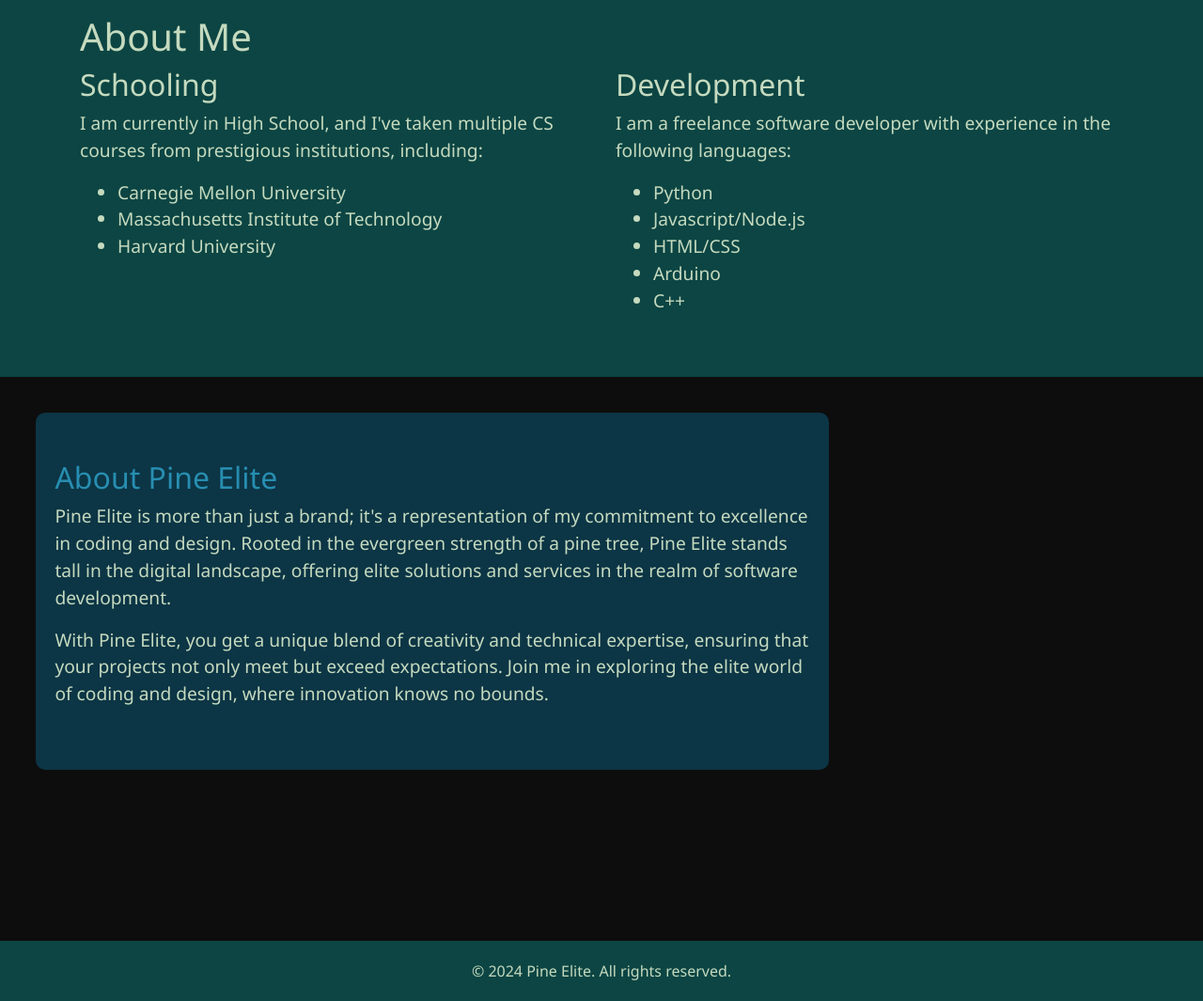
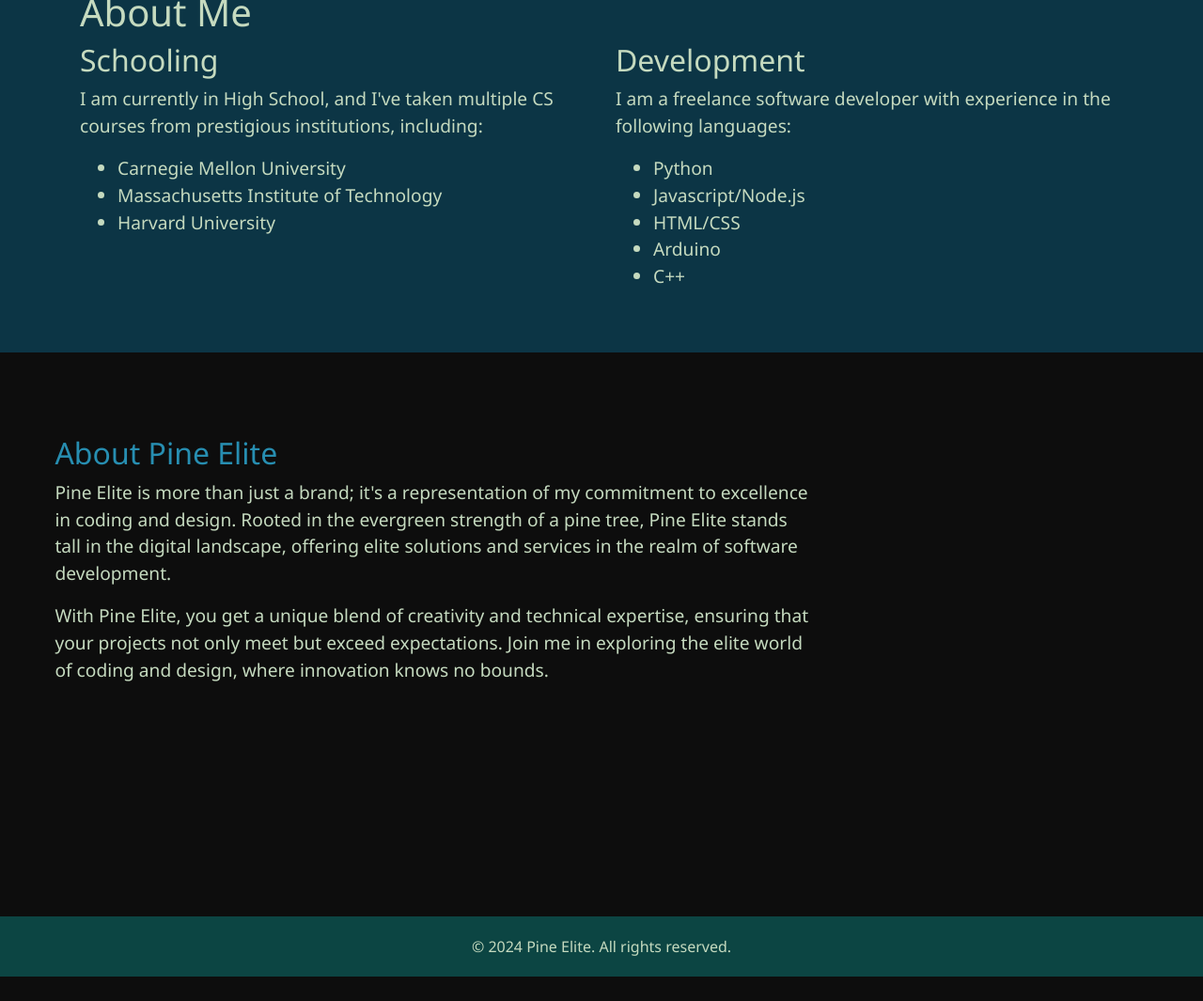
Before and after one commit to DomBDev/pineelite.com, a Flask app: page / in a window 1280 px wide. Shown: the part 923-1988 px from the top of the page at 94% size. After the commit the page ends 1962 px from the top, so only its background shows below. Run offline with Flask 3, Linux system fonts and the light colour scheme; some libraries are stand-ins or nearby versions.

Commit message:
Update styles and file paths

```diff
--- a/site/static/styles/index.css
+++ b/site/static/styles/index.css
@@ -45,8 +45,8 @@
 }
 
 .landing img {
-    /* filter: invert(10%) sepia(58%) saturate(653%) hue-rotate(84deg) brightness(101%) contrast(95%); */
-    filter: invert(0%) sepia(82%) saturate(43%) hue-rotate(136deg) brightness(100%) contrast(94%);
+    filter: invert(10%) sepia(58%) saturate(653%) hue-rotate(84deg) brightness(101%) contrast(95%);
+
     z-index: 2;
     position: absolute;
     bottom: -60px;
@@ -207,7 +207,7 @@
 
 /* Biographical Information section styles */
 .bio {
-    background-color: var(--dark-teal); /* Dark forest green background color */
+    background-color: var(--dark-blue); /* Dark forest green background color */
     color: var(--light-green); /* Light blue text color */
     padding: 50px 20px;
     position: relative;
@@ -240,7 +240,6 @@
     margin: 3vw;
     margin-right: 0;
     border-radius: 10px;
-    background-color: var(--dark-blue); /* Dark greenish brown background color */
     color: var(--light-green);
     padding: 50px 20px;
 }
--- a/site/templates/base.html
+++ b/site/templates/base.html
@@ -17,7 +17,7 @@
     <script src="https://cdn.jsdelivr.net/npm/@popperjs/core@2.10.2/dist/umd/popper.min.js" integrity="sha384-B0qVSlMAq8sh+I/6aBEyjPU7UAd9J6eVa1Pz3HXP8Eh3K99T0E21aC2JL0i6drO" crossorigin="anonymous"></script>
     <script src="https://maxcdn.bootstrapcdn.com/bootstrap/4.0.0/js/bootstrap.min.js" integrity="sha384-JZR6Spejh4U02d8jOt6vLEHfe/JQGiRRSQQxSfFWpi1MquVdAyjUar5+76PVCmYl" crossorigin="anonymous"></script>
     <!-- Add any additional CSS or head content here -->
-    <link rel="stylesheet" href="{{ url_for('static', filename='/styles/styles.css') }}">
+    <link rel="stylesheet" href="{{ url_for('static', filename='styles/styles.css') }}">
     {% block extra_css %}{% endblock %}
 </head>
 <body>
--- a/site/templates/index.html
+++ b/site/templates/index.html
@@ -18,8 +18,6 @@
             </div>
         </div>
     </section>
-
-    <section class="divider"></section>
 
     <!-- Biographical Information Section -->
     <section class="bio">
--- a/site/templates/portfolio.html
+++ b/site/templates/portfolio.html
@@ -79,5 +79,5 @@
 {% endblock %}
 
 {% block extra_css %}
-    <link rel="stylesheet" href="{{ url_for('static', filename='/styles/portfolio.css') }}">
+    <link rel="stylesheet" href="{{ url_for('static', filename='styles/portfolio.css') }}">
 {% endblock %}
```
